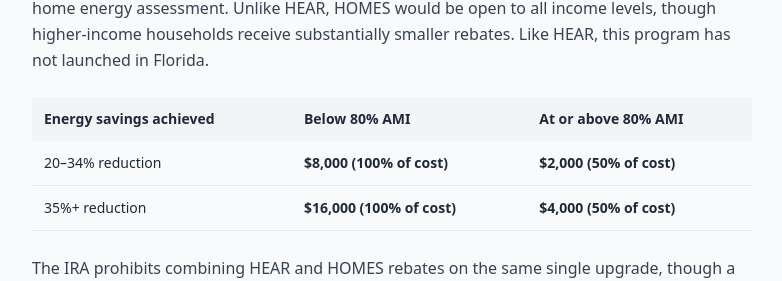
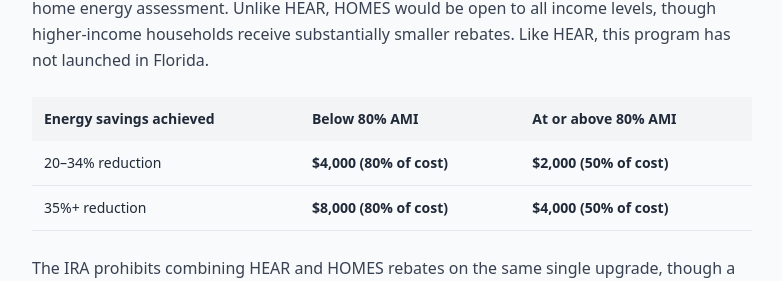
Before and after one commit to giniwproductions-88/homeenergybasics, a Next.js app: page /heat-pumps/states/fl in a window 1280 px wide. Shown: the part 3595-3876 px from the top of the page, without its empty margins (248-1030 px from the left). Built offline with nearby package versions, Linux system fonts and the light colour scheme.

Commit message:
FL: correct HOMES low-income caps to federal default (4k/8k at 80% of cost), remove unsupported 16k

```diff
--- a/src/app/heat-pumps/states/fl/page.tsx
+++ b/src/app/heat-pumps/states/fl/page.tsx
@@ -245,12 +245,12 @@ export default function FloridaPage() {
               <tbody>
                 <tr className="border-b">
                   <td className="p-3">20–34% reduction</td>
-                  <td className="p-3 font-semibold">$8,000 (100% of cost)</td>
+                  <td className="p-3 font-semibold">$4,000 (80% of cost)</td>
                   <td className="p-3 font-semibold">$2,000 (50% of cost)</td>
                 </tr>
                 <tr className="border-b">
                   <td className="p-3">35%+ reduction</td>
-                  <td className="p-3 font-semibold">$16,000 (100% of cost)</td>
+                  <td className="p-3 font-semibold">$8,000 (80% of cost)</td>
                   <td className="p-3 font-semibold">$4,000 (50% of cost)</td>
                 </tr>
               </tbody>
```
